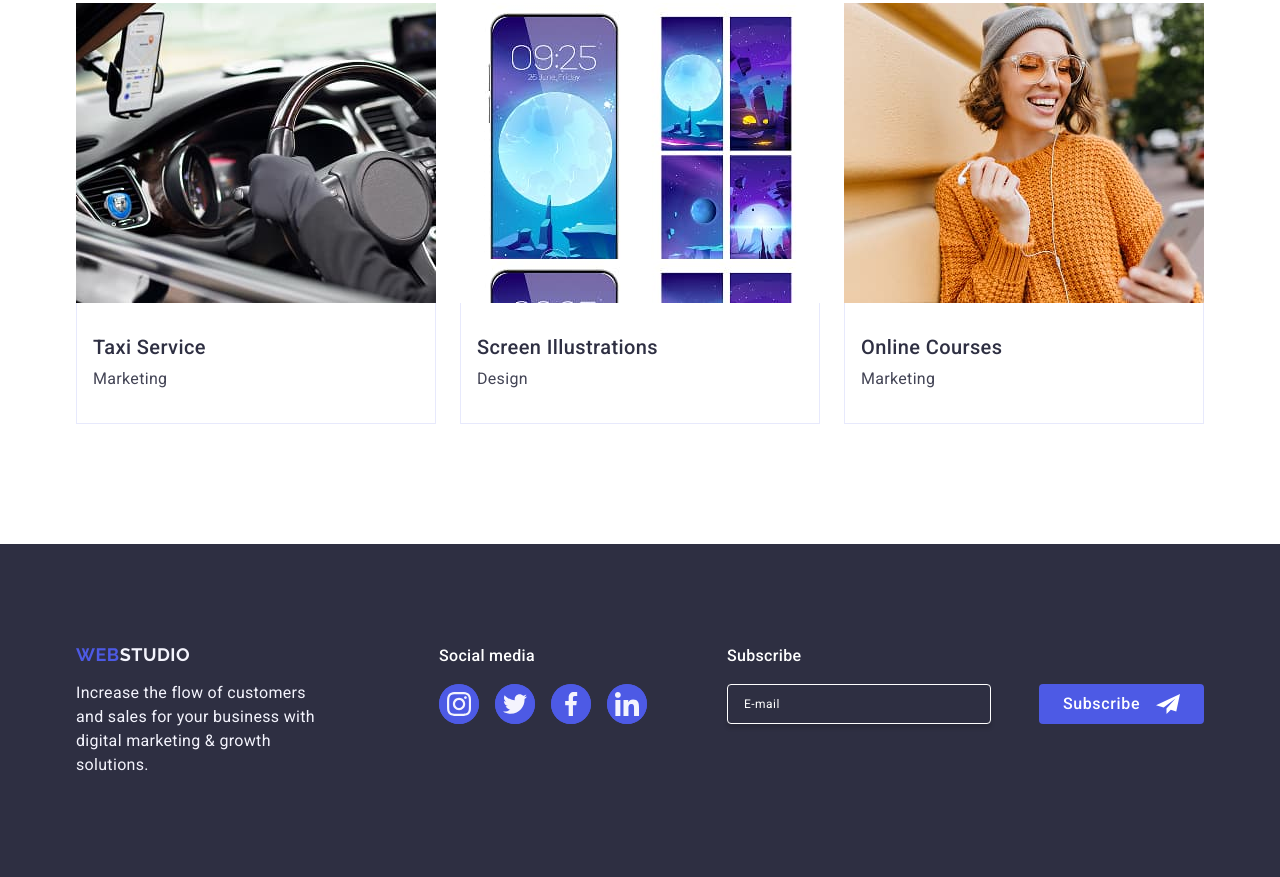
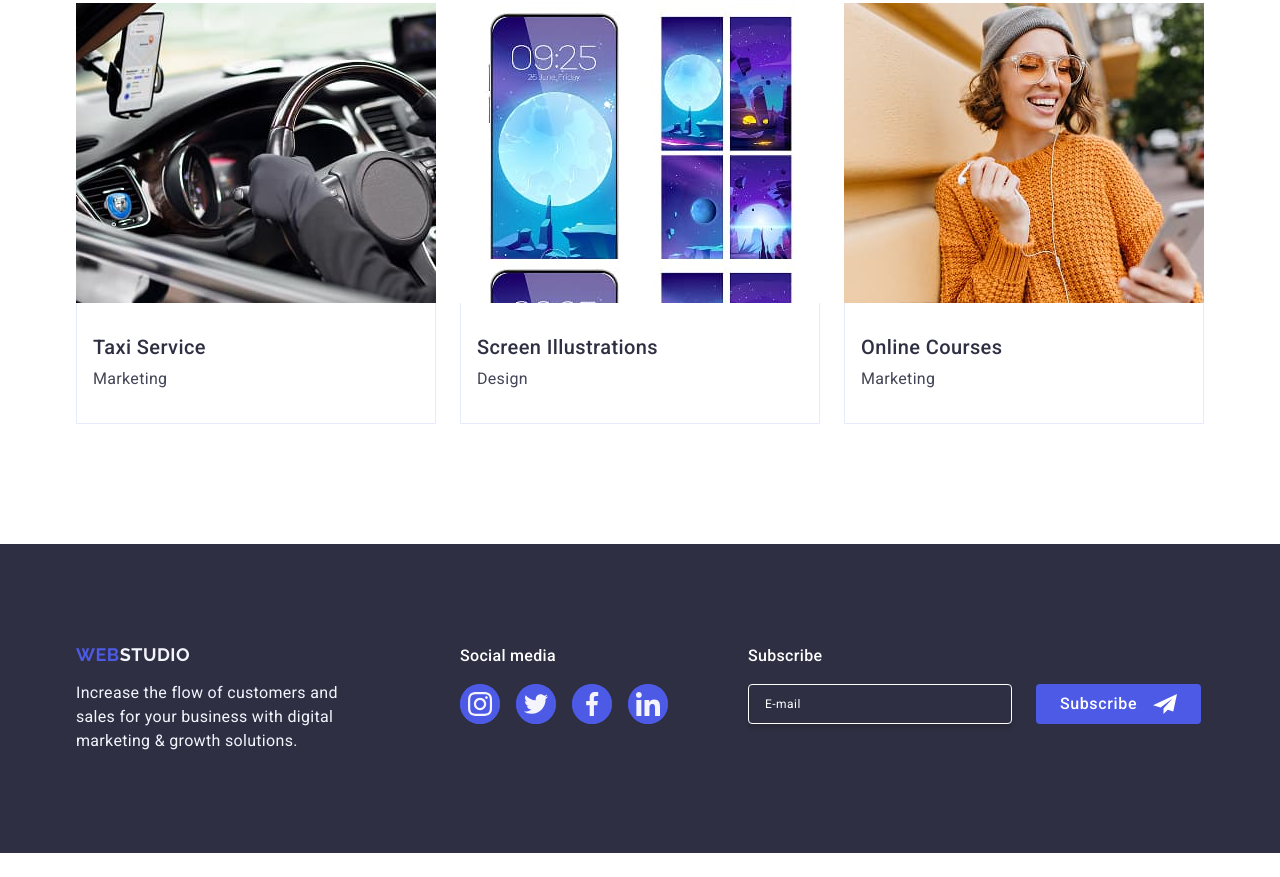
Before and after one commit to Oksana-Zalivan/goit-markup-hw-05, a plain HTML site: page index.html in a window 1280 px wide. Shown: the part 2615-3492 px from the top of the page. After the commit the page ends 3468 px from the top, so only its background shows below. Drawn offline with nearby package versions, Linux system fonts and the light colour scheme; a script that the page names is missing.

Commit message:
some footer changes

```diff
--- a/css/styles.css
+++ b/css/styles.css
@@ -32,6 +32,7 @@ img {
 a {
     text-decoration: none;
 }
+
 
 /* header navigate */
 .nav {
@@ -123,6 +124,7 @@ a {
     color: #404bbf;
 }
 
+
 /* header address */
 .address {
     font-style: normal;
@@ -153,6 +155,7 @@ a {
 .address-link:focus {
     color: #404bbf;
 }
+
 
 /* hero section */
 .hero {
@@ -201,6 +204,7 @@ a {
     background-color: #404bbf;
     cursor: pointer;
 }
+
 
 /* benefits section */
 .benefits {
@@ -260,6 +264,7 @@ a {
     letter-spacing: 0.02em;
     line-height: 1.5;
 }
+
 
 /* team section */
 .team {
@@ -352,6 +357,7 @@ a {
     fill: #f4f4fd;
 }
 
+
 /* portfolio section */
 .portfolio {
     background-color: #ffffff;
@@ -432,6 +438,7 @@ a {
     letter-spacing: 0.02em;
     line-height: 1.5;
 }
+
 
 /* footer */
 .footer {
@@ -529,7 +536,9 @@ a {
 }
 
 .footer-form-container {
-    margin: 0 auto;
+    width: 453px;
+    height: 80px;
+    margin-left: 80px;
 }
 
 .footer-form-text {
@@ -539,7 +548,6 @@ a {
     line-height: 1.5;
     letter-spacing: 0.02em;
     color: #ffffff;
-    margin-left: 80px;
 }
 
 .footer-form {
@@ -559,7 +567,6 @@ a {
     box-shadow: 0px 4px 4px rgba(0, 0, 0, 0.15);
     border-radius: 4px;
     color: #ffffff;
-    margin-left: 80px;
 }
 
 .footer-form-input::placeholder {
@@ -582,7 +589,6 @@ a {
     background-color: #4D5AE5;
     border: none;
     border-radius: 4px;
-    margin-left: 24px;
 }
 
 .footer-form-btn:hover,
@@ -595,6 +601,7 @@ a {
     margin-left: 16px;
     fill: #ffffff
 }
+
 
 /* modal */
 .backdrop {
@@ -774,6 +781,7 @@ a {
     align-items: center;
     justify-content: center;
     fill: transparent;
+    margin-right: 8px;
 }
 
 .form-label:checked + .form-label-checkbox > .form-custom-checkbox {
```
